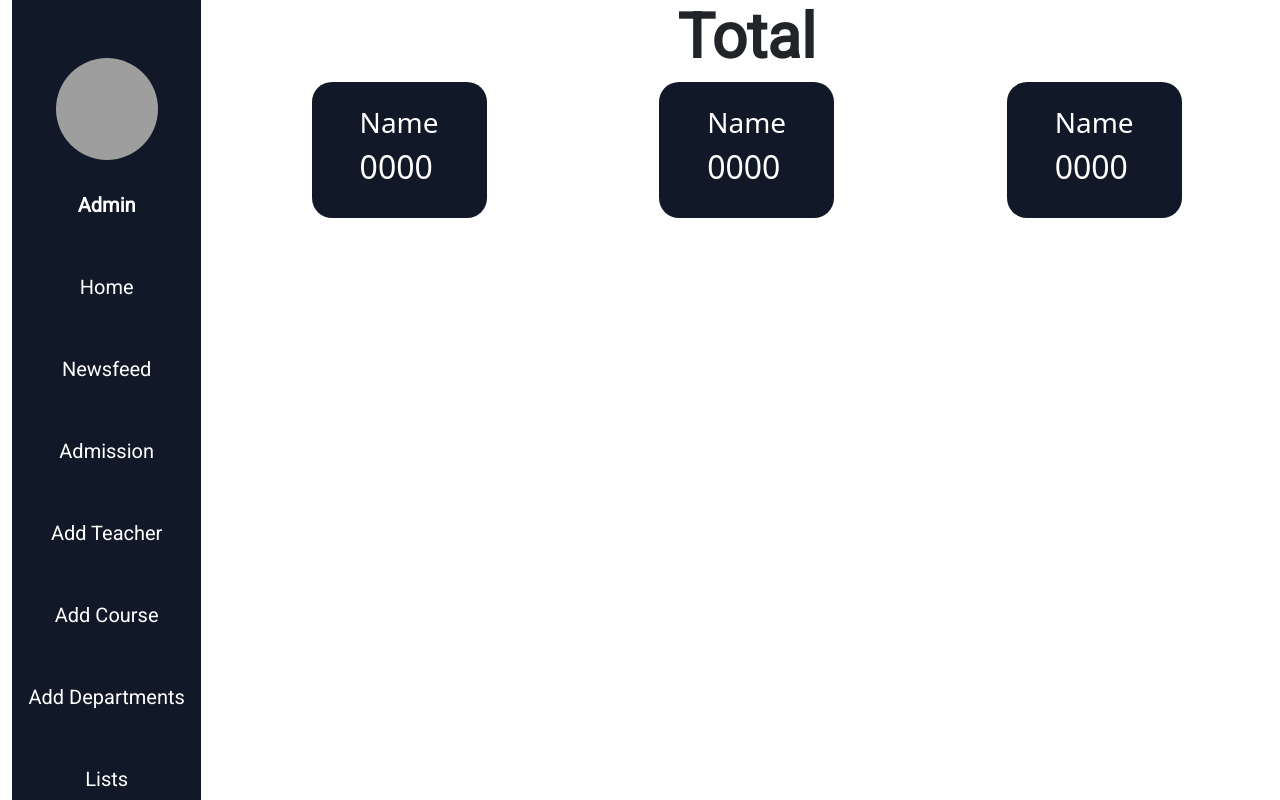
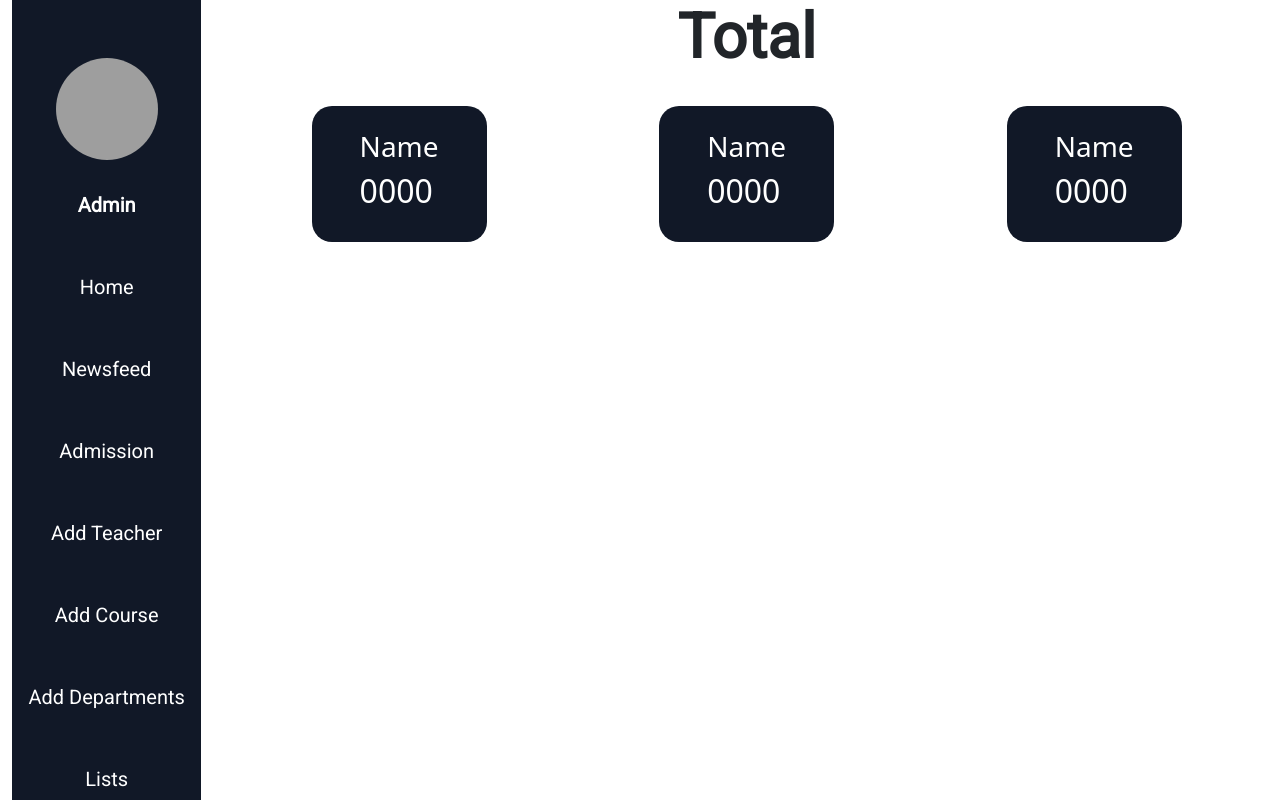
Before and after one commit to the-binary-hooks/edu-burg, a React (Create React App) app in the folder client/: page / in a window 1280 px wide. Built offline with nearby package versions, Linux system fonts and the light colour scheme; grey boxes are pictures that could not be loaded.

Commit message:
style correction in hominfoblock

```diff
--- a/client/src/components/Home/HomeInfoBlock/HomeInfoBlock.tsx
+++ b/client/src/components/Home/HomeInfoBlock/HomeInfoBlock.tsx
@@ -2,7 +2,7 @@ import React from 'react';
 import './HomeInfoBlock.css'
 const HomeInfoBlock = () => {
     return (
-        <div className="home-info-block text-white px-5 py-4">
+        <div className="home-info-block text-white px-5 py-4 mt-4">
             <h3>Name</h3>
             <h2>0000</h2>
         </div>
```
